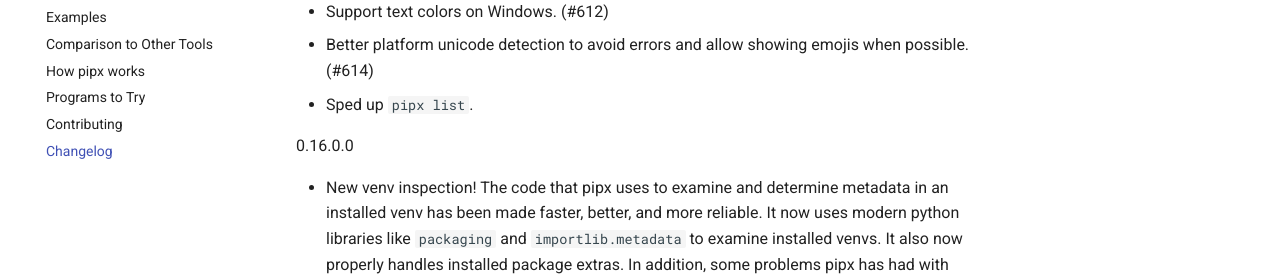
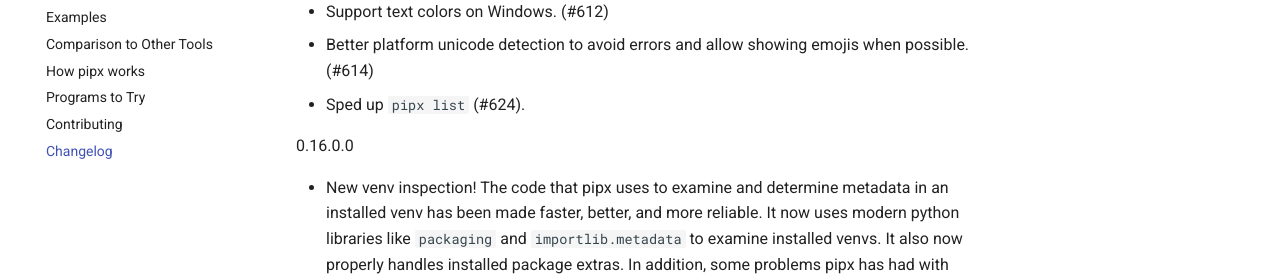
Before and after one commit to pypa/pipx, an MkDocs documentation site: the page built from docs/changelog.md, in a window 1280 px wide and 900 px high. Shown: the part 256-536 px from the top of the window. Built offline with MkDocs 1.6.1 and Material for MkDocs 9.7.7, drawn with Linux system fonts in a browser that asks for light colours; comment, search, counter and statistics services are not loaded.

Commit message:
Add PR # to changelog.

```diff
--- a/docs/changelog.md
+++ b/docs/changelog.md
@@ -3,7 +3,7 @@
 - Fix cursor show/hide to work with older versions of Windows. (#610)
 - Support text colors on Windows. (#612)
 - Better platform unicode detection to avoid errors and allow showing emojis when possible. (#614)
-- Sped up `pipx list`.
+- Sped up `pipx list` (#624).
 
 0.16.0.0
 
```
